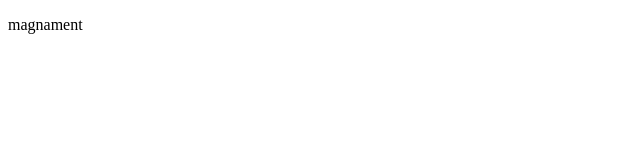
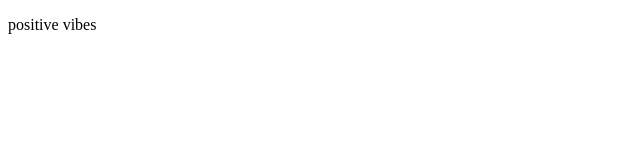
Before and after one commit to PositiveKaiZen/mi-segundo-sitio-web, a plain HTML site: page index.html in a window 1280 px wide. Shown: the full height of the page, 0-640 px from the left. Drawn offline with Linux system fonts and the light colour scheme.

Commit message:
positive vibes

```diff
--- a/index.html
+++ b/index.html
@@ -6,6 +6,6 @@
     <title>Document</title>
 </head>
 <body>
-    <p>magnament</p>
+    <p>positive vibes</p>
 </body>
 </html>
```
